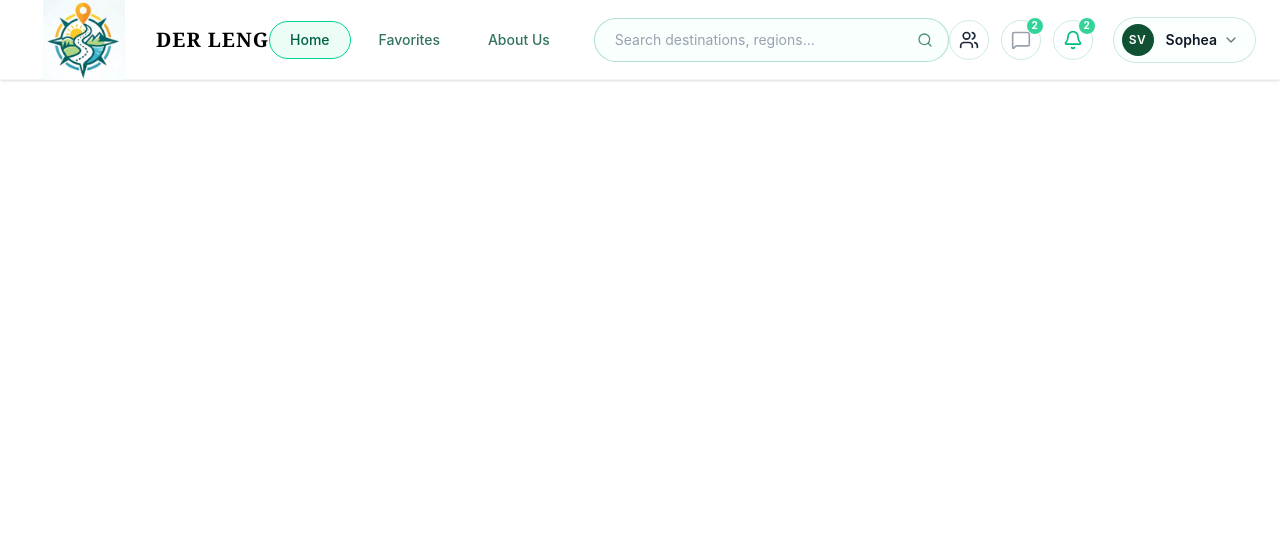
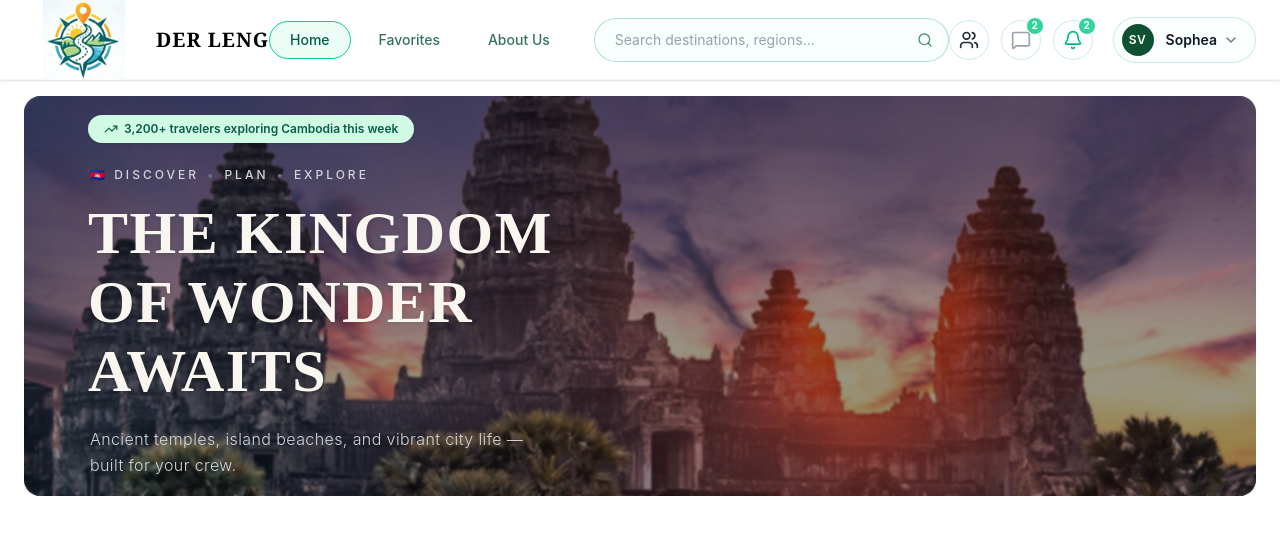
Before and after one commit to nalyoeng/Derleng-ThePlanner, a React app in the folder frontend/: page / in a window 1280 px wide. Shown: the top 534 px of the page. Built offline with nearby package versions, Linux system fonts and the light colour scheme; the HTML template or start-up script is replaced by a standard one.

Commit message:
homepage card

```diff
--- a/frontend/src/App.jsx
+++ b/frontend/src/App.jsx
@@ -1,5 +1,6 @@
 import './App.css'
 import Header from './components/Header'
+import FirstCard from './components/FirstCard'
 
 function App() {
 
@@ -7,6 +8,7 @@ function App() {
   return (
    <div>
       <Header/>
+      <FirstCard/>
    </div>
   )
 }
--- /dev/null
+++ b/frontend/src/components/FirstCard.jsx
@@ -0,0 +1,51 @@
+import React from 'react';
+import { TrendingUp } from 'lucide-react';
+
+export default function FirstCard() {
+  return (
+    <section className="w-full px-6 py-4">
+      {/* Container with background image and smooth rounded corners */}
+      <div
+        className="w-full min-h-[340px] md:min-h-[400px] rounded-2xl relative overflow-hidden bg-cover bg-center flex flex-col justify-center px-8 md:px-16"
+        style={{
+          // Replace with your local asset path or a scenic Cambodian background URL
+          backgroundImage: "url('/Angkorwat-fristcard.jpg')"
+        }}
+      >
+        {/* Dark subtle overlay matrix to ensure high text readability over the image */}
+        <div className="absolute inset-0 bg-black/40 backdrop-blur-[1px]" />
+
+        {/* Content Layout (Relative to stay above overlay layer) */}
+        <div className="relative z-10 max-w-2xl flex flex-col items-start gap-4 text-white">
+
+          {/* Top Real-time Dynamic Badge Component */}
+          <div className="flex items-center gap-1.5 bg-[#D1FAE5] text-[#065F46] px-4 py-1.5 rounded-full text-xs font-semibold shadow-sm backdrop-blur-sm">
+            <TrendingUp className="w-3.5 h-3.5" />
+            <span>3,200+ travelers exploring Cambodia this week</span>
+          </div>
+
+          {/* Subtitle / Action Tracker Tagline */}
+          <div className="flex items-center gap-2 text-[11px] md:text-xs tracking-[0.25em] font-medium uppercase text-gray-300 ml-0.5 mt-2">
+            <span>🇰🇭 DISCOVER</span>
+            <span className="text-gray-500">•</span>
+            <span>PLAN</span>
+            <span className="text-gray-500">•</span>
+            <span>EXPLORE</span>
+          </div>
+
+          {/* Main Title Heading using Playfair Display font stack styles */}
+          <h1 className="font-['Playfair_Display'] text-4xl md:text-6xl font-semibold tracking-wide leading-[1.15] text-[#F9F6F0] drop-shadow-sm max-w-xl">
+            THE KINGDOM <br />
+            OF WONDER AWAITS
+          </h1>
+
+          {/* Brief Informational Description copy block */}
+          <p className="text-gray-300 text-sm md:text-base font-light tracking-wide max-w-md leading-relaxed ml-0.5 mt-1">
+            Ancient temples, island beaches, and vibrant city life — built for your crew.
+          </p>
+
+        </div>
+      </div>
+    </section>
+  );
+}
```
Also changed, not shown: frontend/public/Angkorwat-fristcard.jpg (added).
